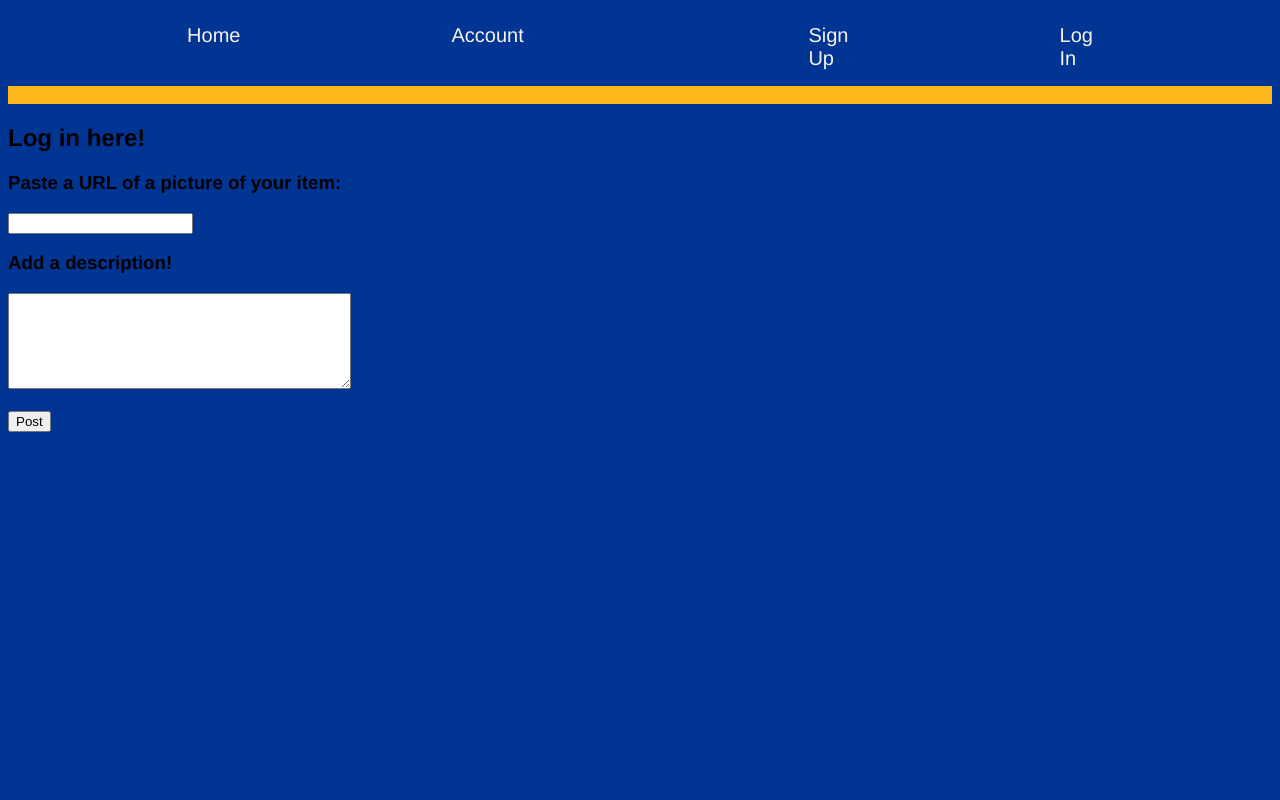
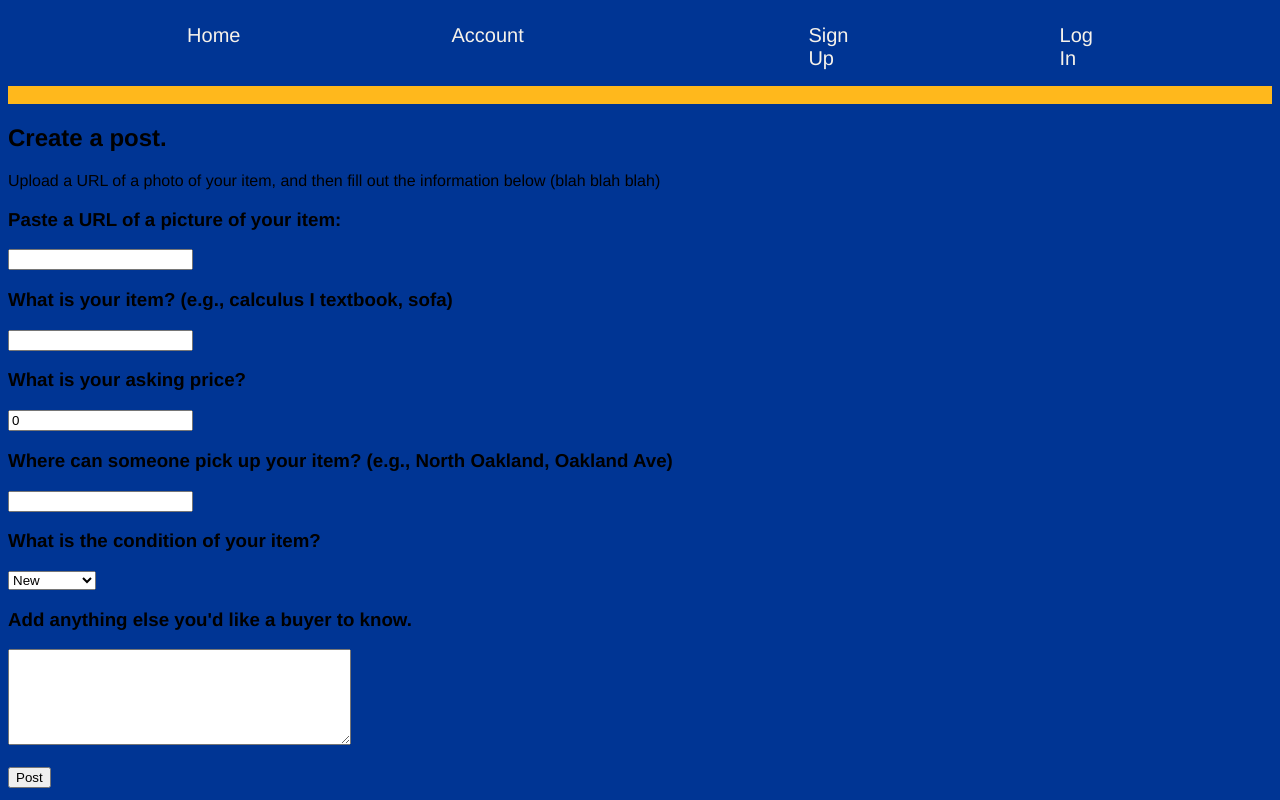
Before and after one commit to awitkowski0/CS1520-GroupProject, a Flask app: page /createpost in a window 1280 px wide. Run offline with Flask 2, Linux system fonts and the light colour scheme.

Commit message:
more details re: crystal's feedback

```diff
--- a/templates/createpost.html
+++ b/templates/createpost.html
@@ -5,7 +5,9 @@
 
 <div class="createpost">
     <section>
-        <h2>Log in here!</h2>
+        <h2>Create a post.</h2>
+        <p>Upload a URL of a photo of your item, and then fill out the information below (blah blah blah)
+        </p>
     </section>
 
     <section class="createpost_form">
@@ -14,9 +16,30 @@
                 <h3>Paste a URL of a picture of your item: </h3>
                 <input type="url" required>
             </section>
-
             <section>
-                <h3>Add a description!</h3>
+                <h3>What is your item? (e.g., calculus I textbook, sofa)</h3>
+                <input type="text" required>
+            </section>
+            <section>
+                <h3>What is your asking price?</h3>
+                <input type="number" required name="price" min="0" value="0" step="0.01">
+            </section>
+            <section>
+                <h3>Where can someone pick up your item? (e.g., North Oakland, Oakland Ave)</h3>
+                <input type="text" required>
+            </section>
+            <section>
+                <h3>What is the condition of your item?</h3>
+                <select>
+                    <option value="">New</option>
+                    <option value="">Like New</option>
+                    <option value="">Very Good</option>
+                    <option value="">Good</option>
+                    <option value="">Acceptable</option>
+                </select>
+            </section>
+            <section>
+                <h3>Add anything else you'd like a buyer to know.</h3>
                 <textarea rows='6' cols='40'></textarea>
             </section>
             <br>
```
